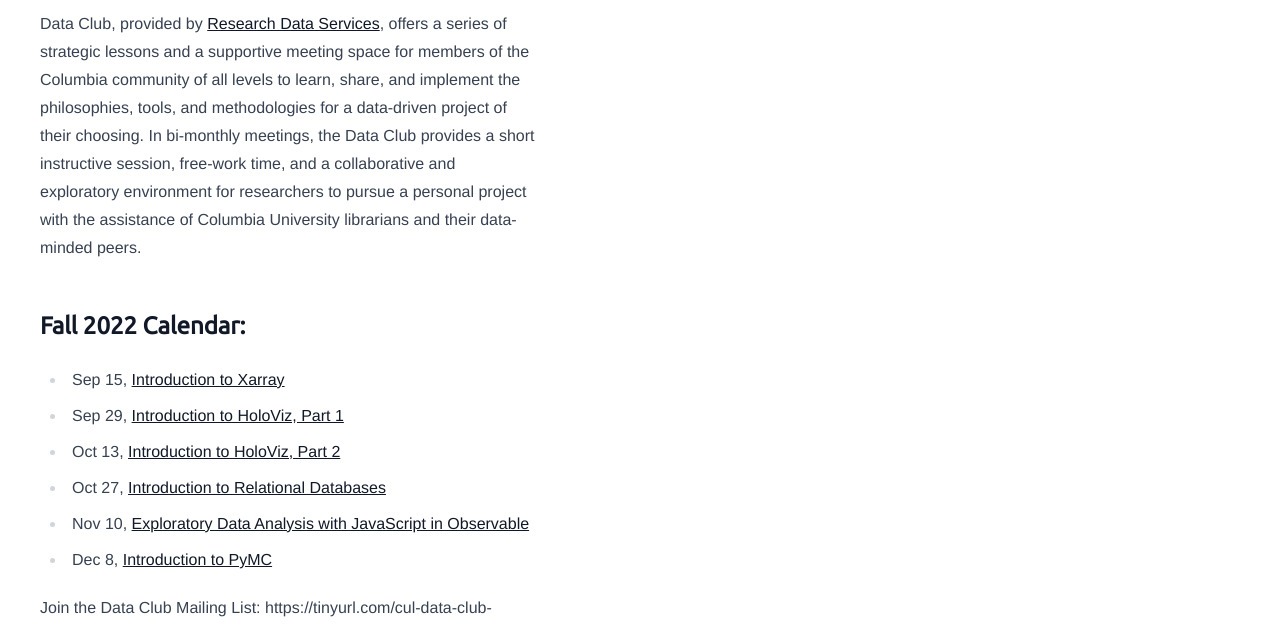
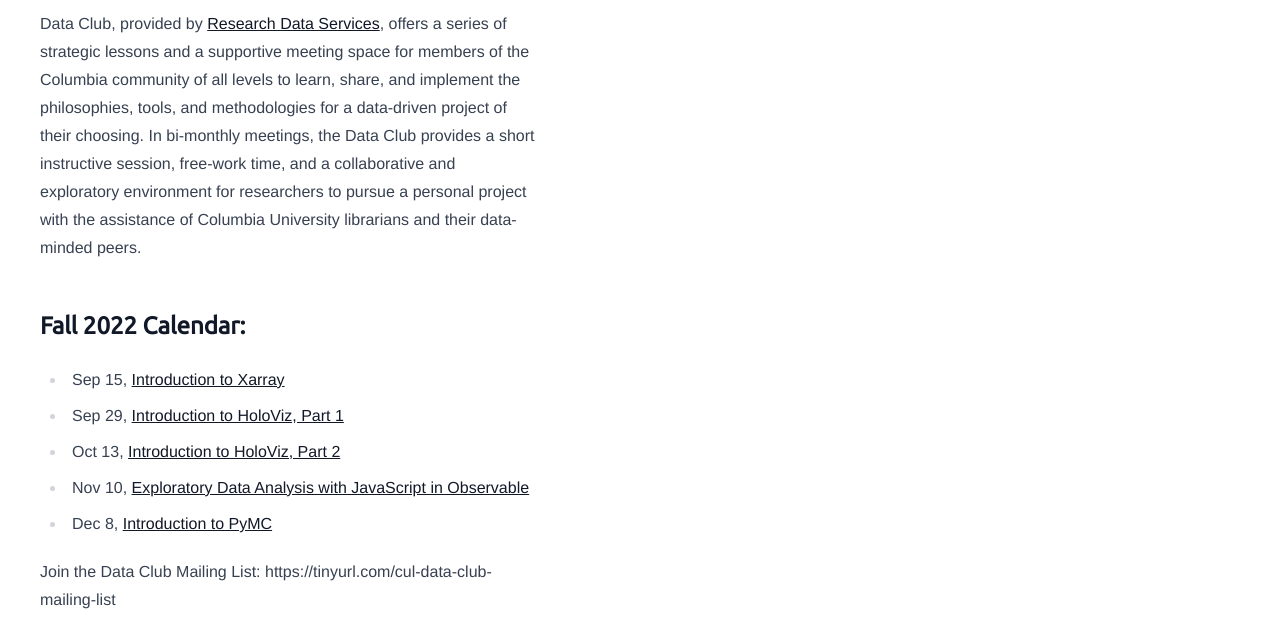
Before and after one commit to muziejus/data-club-website, a Gatsby site: page / in a window 1280 px wide. Shown: the part 162-789 px from the top of the page. Built offline with nearby package versions, Linux system fonts and the light colour scheme; Gatsby itself is replaced by a stand-in of ours.

Commit message:
feat: Memory-hole canceled database meeting.

```diff
--- a/src/pages/index.tsx
+++ b/src/pages/index.tsx
@@ -32,8 +32,6 @@
       <li>
         Oct 13, <Link to="meetings/2022/october-13-holoviz-2">Introduction to HoloViz, Part 2</Link>
       </li>
-      <li>Oct 27, <Link to="meetings/2022/october-27-databases">Introduction to Relational Databases</Link>
-      </li>
       <li>
         Nov 10, <Link to="meetings/2022/november-10-eda-in-observable">Exploratory Data Analysis with JavaScript in Observable</Link>
       </li>
```
